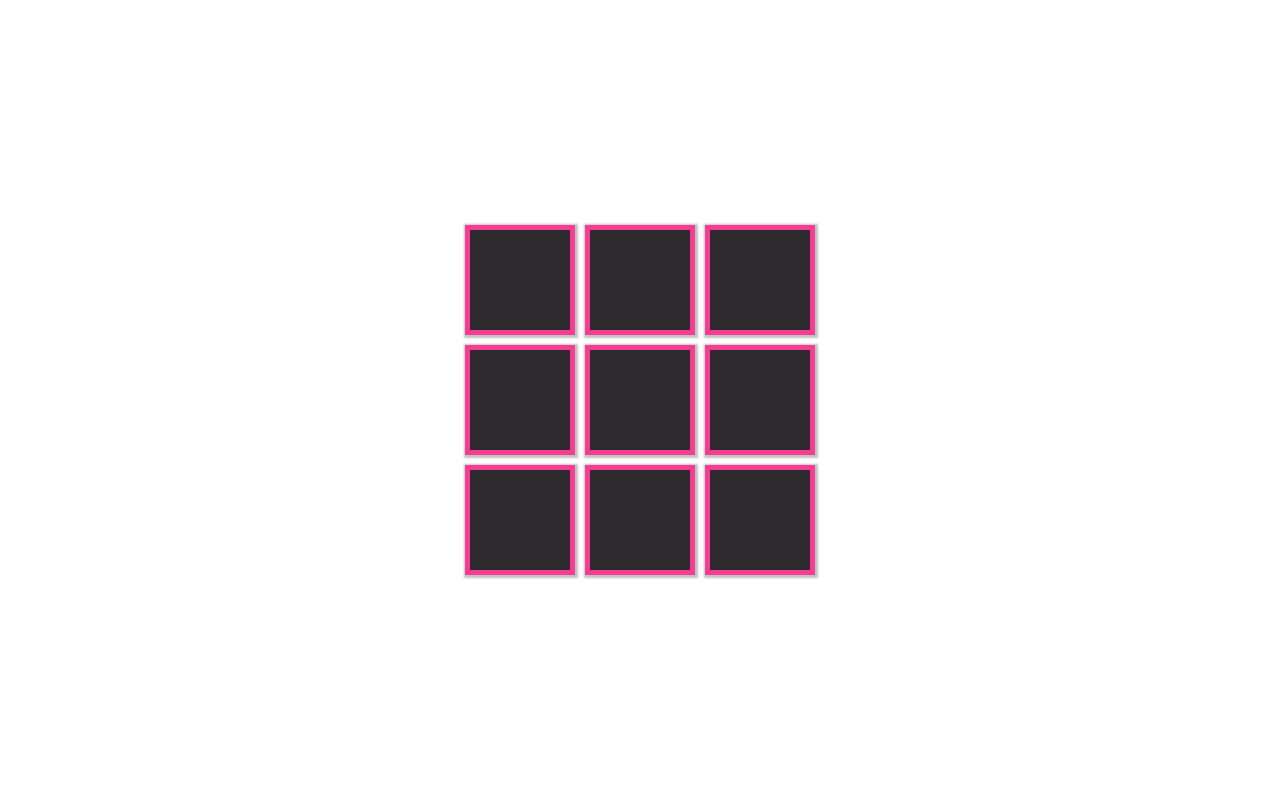
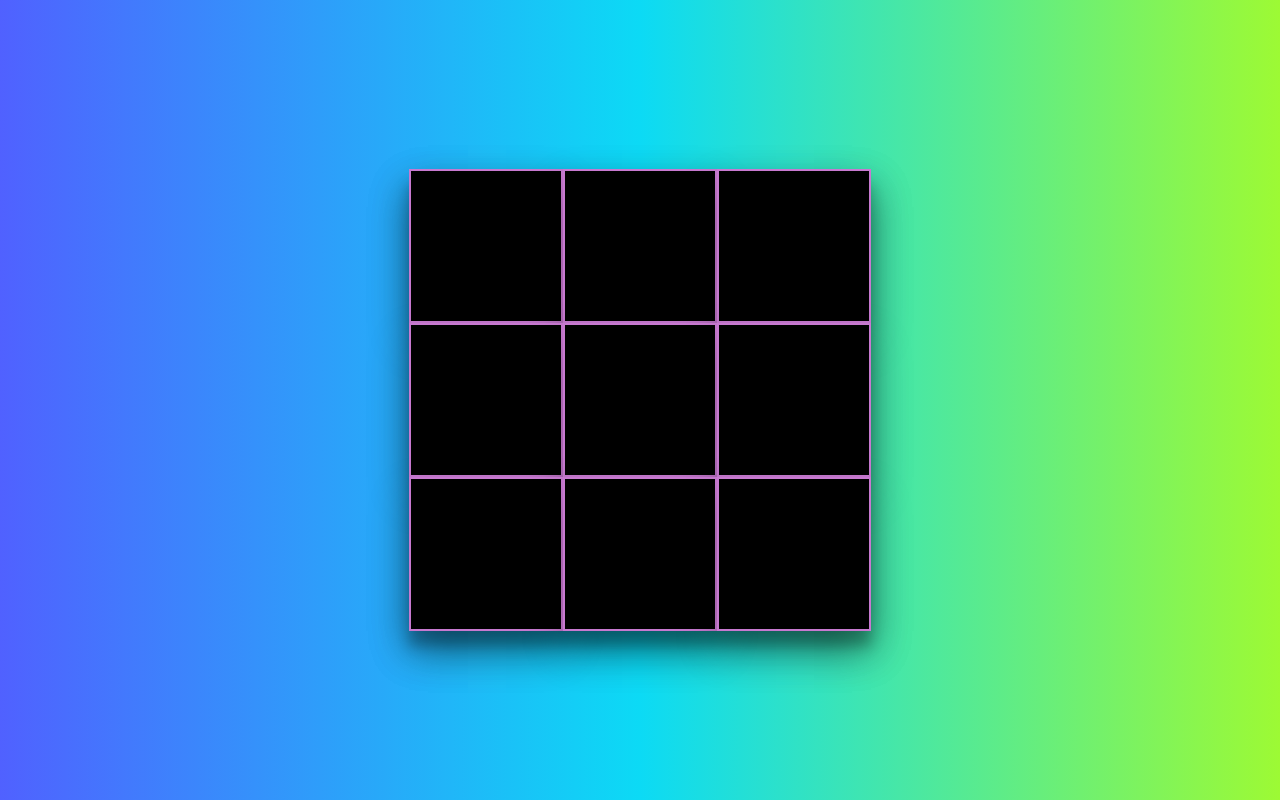
Before and after one commit to MoulatiMehdi/Codin_Game_Problems, a plain HTML site: page Tic-Tac-Toc/Tic-Tac-Toc.html in a window 1280 px wide. Drawn offline with Linux system fonts and the light colour scheme.

```diff
--- a/Tic-Tac-Toc/AI.js
+++ b/Tic-Tac-Toc/AI.js
@@ -1,6 +1,6 @@
 export const HUMAN = 'O' // player 1
-export const AI = 'X' // player 2
-export const E = '.'  // empty cell
+export const AI    = 'X'  // player 2
+export const E     = '.'  // empty cell
 const INF = Infinity
 
 /* all winning positions
--- a/Tic-Tac-Toc/style.css
+++ b/Tic-Tac-Toc/style.css
@@ -1,6 +1,7 @@
 @import url('https://fonts.googleapis.com/css2?family=Rubik:wght@700&display=swap');
 
 html{
+
     height :100%;
     width  :100%;
 
@@ -9,12 +10,13 @@
 }
 body{
 
+    background: linear-gradient(to right, #5061ff, #0cdaf5, #9dfa34);
+
     height :100%;
     width  :100%;
 
     margin :   0;
     padding:   0;
-
 
     display: flex;
     justify-content: center;
@@ -24,27 +26,29 @@
 #grid-container{
 
   display: grid;
-  gap    : 10px;
   grid-template-columns: auto auto auto;
-
+  box-shadow: rgba(0, 0, 0, 0.3) 0px 19px 38px, rgba(0, 0, 0, 0.22) 0px 15px 12px;
 
 }
 .grid-item{
 
-    background-color:  #2c2a2d;
+    width : 150px;
+    height: 150px;
+
+    background: black;
     color: white;
-    border: 5px solid #F73D93;
+    border: 2px solid #C779D0;
 
-    height: 100px;
-    width : 100px;
+    cursor: pointer;
 
-    font-size: 70px;
+    line-height: 150px;
+    font-size  : 100px;
+
+    font-weight: bold;
     font-family: 'Rubik', sans-serif;
 
+    box-shadow: rgba(0, 0, 0, 0.3) 0px 19px 38px;
     text-align:  center;
-    line-height: 100px;
-    box-shadow: rgba(0, 0, 0, 0.248) 1px 1px 2px 2px;
-    z-index: 5;
     /*border-radius: 5px;*/
 }
 
```
